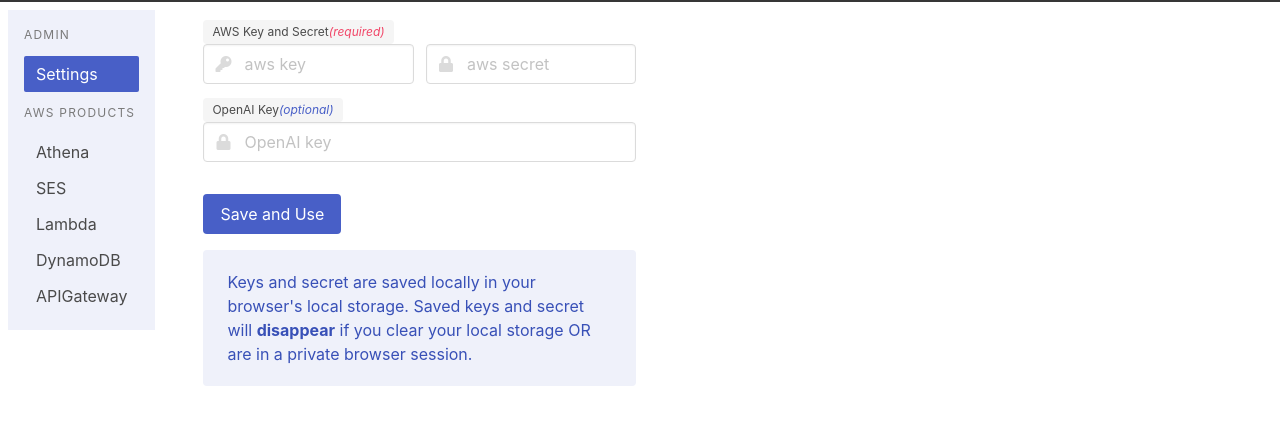
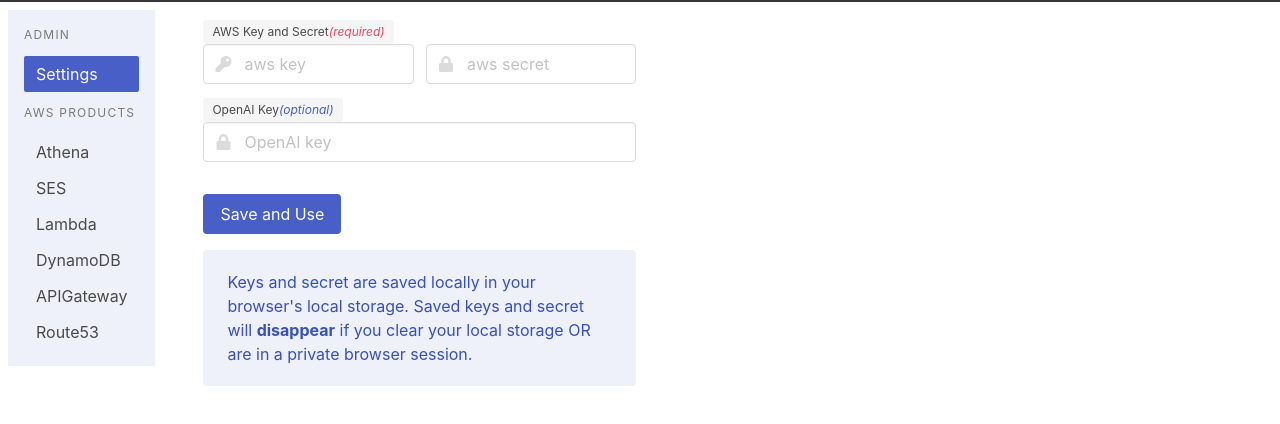
Before and after one commit to saiorama/cloud-browser, a plain HTML site: page index.html in a window 1280 px wide. Shown: the part 86-510 px from the top of the page. Drawn offline with nearby package versions, Linux system fonts and the light colour scheme.

Commit message:
#13 Route53 support

```diff
--- a/index.html
+++ b/index.html
@@ -290,6 +290,7 @@
             'Lambda': {list: {func: 'listFunctions', key: 'Functions', section_header: 'Your Lambda Functions', title: 'FunctionName', subtitle: 'Version, Description, Runtime', next: 'drill', loading_message: 'Downloading Lambdas...'}, drill: {func: 'getFunction', params: 'FunctionName=$FunctionName', section_header: 'Your Function', title: 'Configuration.FunctionName', subtitle: 'Configuration.Runtime, Configuration.CodeSize, Configuration.LastModified, Code.Location', loading_message: 'Getting Lambda details...', empty_message: 'No function found', formats: {subtitle: { 'Configuration.LastModified': stringAsDate, 'Code.Location': stringAsLink, withLabels: true}}, next: 'show', action_hooks: {openai: {prompt: 'explain this code in plain english to a senior software engineer:\n ', parameter: 'Code.Location', injection_method: 'download', 'button_label': 'Explain Function', 'textarea_default_value': `\nPaste this Lambda function's code here then have OpenAI explain what it does...`}}}, show: {func: 'modal', title: 'Configuration.FunctionName', section_header: 'Your function details', subtitle: '*',  empty_message: 'No details found', formats: {subtitle: {'Configuration.Layers': jsonAsString, withLabels: true}}, next: 'show', action_hooks: {openai: {prompt: 'explain this code in plain english to a senior software engineer:\n ', parameter: 'Code.Location', injection_method: 'download', 'button_label': 'Explain Function'}}}, apiVersion: '2015-03-31'},
             'DynamoDB': {list: {func: 'listTables', key: 'TableNames', section_header: 'Your DynamoDB Tables', title: '', subtitle: '', loading_message: 'Getting tables...', empty_message: 'No tables found', next: 'drill'}, drill: {func: 'describeTable', params: 'TableName', key: 'Table', section_header: 'Your Table', title: 'TableName', subtitle: 'CreationDateTime, ItemCount, KeySchema, AttributeDefinitions, GlobalSecondaryIndexes', loading_message: 'Getting table details...', empty_message: 'No table found', next: 'drill', formats: {subtitle: {'CreationDateTime': stringAsDate, 'KeySchema': jsonAsString,'AttributeDefinitions': jsonAsString,'GlobalSecondaryIndexes': jsonAsString, withLabels: true}}}, apiVersion: '2012-08-10'},
             'APIGateway': {list: {func: 'getDomainNames', key: 'items', section_header: 'Your API Gateway Domains', title: 'domainName', subtitle: 'domainName, endpointConfiguration.types', next: 'drill', loading_message: 'Downloading domains...'}, drill: {func: 'getBasePathMappings', params: 'domainName=$domainName', section_header: 'Your Domain Mapping', key: 'items', title: 'restApiId', subtitle: '*', loading_message: 'Getting mapping details...', empty_message: 'No mapping found',formats:{ subtitle: {withLabels: true}}, next: 'show'}, show: {func: 'getResources', params:"restApiId=$restApiId", key:'items', title: 'path', section_header: 'Your API details', subtitle: 'resourceMethods, id', empty_message: 'No details found', formats: {subtitle: {'resourceMethods': jsonAsString, withLabels: true}}, next: undefined}, apiVersion: '2015-07-09'},
+            'Route53': {list: {func: 'listHostedZones', key: 'HostedZones', section_header: 'Your Hosted Zones', title: 'Id', subtitle: 'Name', next: 'drill', loading_message: 'Getting hosted zones...'}, drill: {func: 'getHostedZone', params: 'Id=$Id', section_header: 'Your Hosted Zone', title: 'HostedZone.Name', subtitle: 'HostedZone.Id, DelegationSet.NameServers', loading_message: 'Getting hosted zone...', empty_message: 'No hosted zonefound',formats:{ subtitle: { 'DelegationSet.NameServers': jsonAsString, withLabels: true}}, next: undefined}, apiVersion: '2013-04-01'},
           },
         }
       },
```
